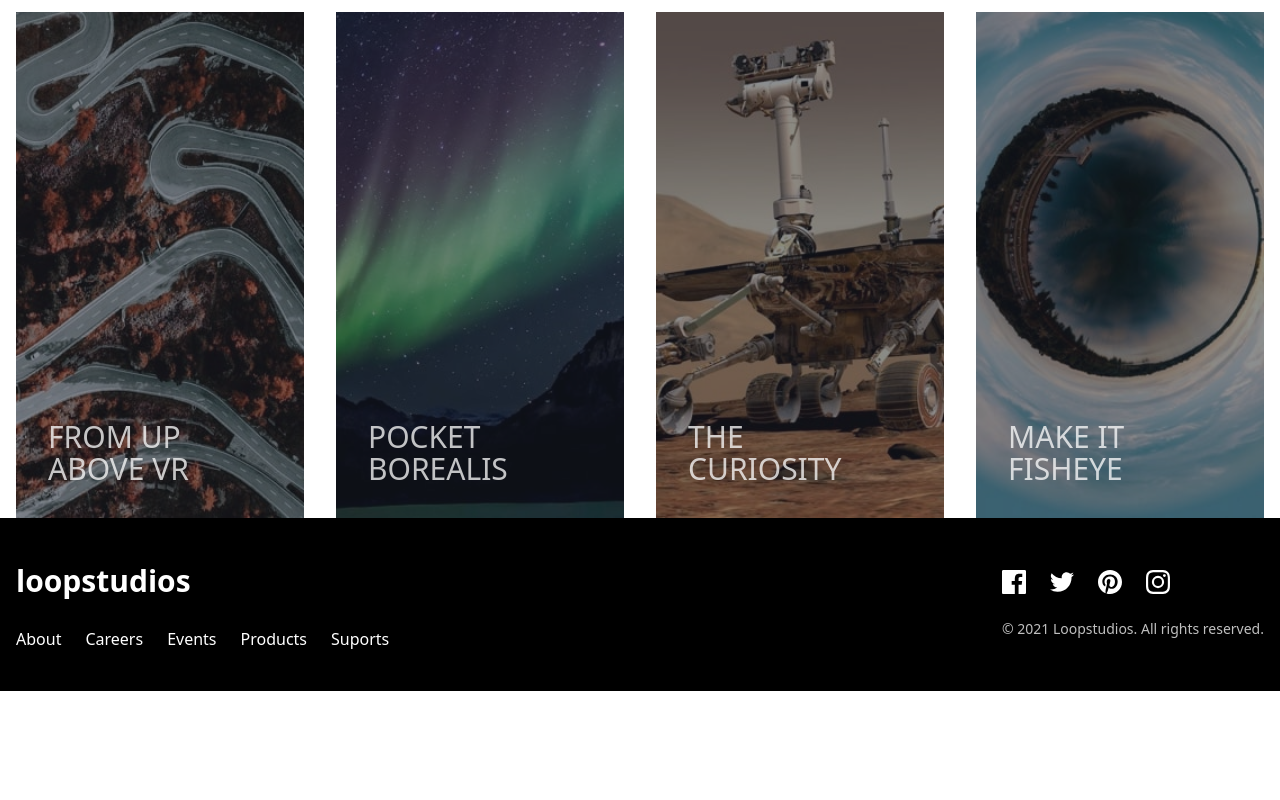
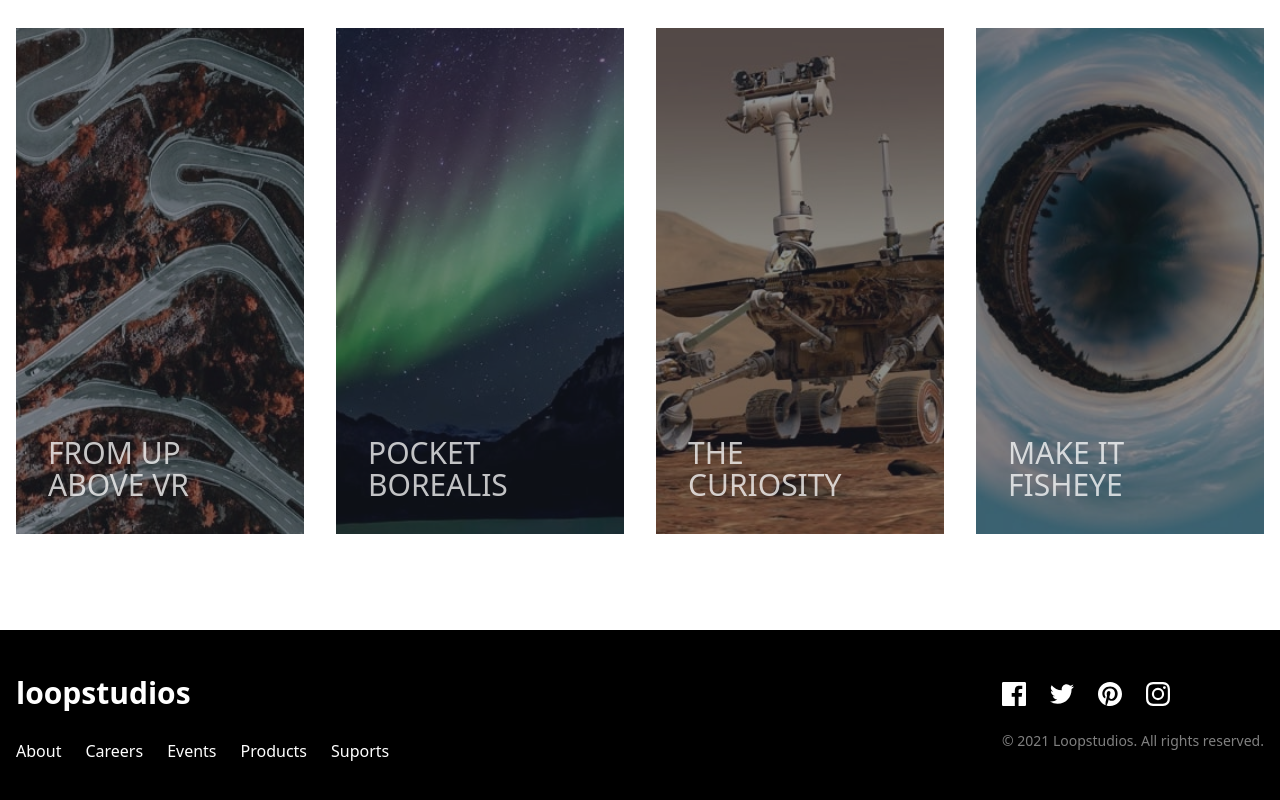
Before and after one commit to rahulkhimsuriya/frontendmentor-loopstudios-landing-page, a Nuxt app: page / in a window 1280 px wide. Shown: the part 1623-2423 px from the top of the page. Before the commit the page ends 2314 px from the top, so only its background shows below. Built offline with nearby package versions, Linux system fonts and the light colour scheme.

Commit message:
tweak styles

```diff
--- a/components/CreationCard.vue
+++ b/components/CreationCard.vue
@@ -4,7 +4,11 @@
       class="absolute inset-0 bg-gray-900 bg-opacity-50 hover:bg-white hover:bg-opacity-75"
     ></div>
 
-    <img :src="creation.imageSrc" :alt="creation.title" class="w-full h-full" />
+    <img
+      :src="creation.imageSrc"
+      :alt="creation.title"
+      class="w-full h-full object-cover object-center"
+    />
 
     <div class="absolute bottom-0 w-56 md:w-40 ml-8 mb-12 md:mb-8">
       <NuxtLink
--- a/components/Logo.vue
+++ b/components/Logo.vue
@@ -1,5 +1,8 @@
 <template>
-  <NuxtLink :to="{ name: 'index' }" class="text-white font-semibold text-3xl">
+  <NuxtLink
+    :to="{ name: 'index' }"
+    class="text-white text-3xl font-semibold hover:opacity-75"
+  >
     loopstudios
   </NuxtLink>
 </template>
--- a/layouts/default.vue
+++ b/layouts/default.vue
@@ -14,7 +14,7 @@
       </div>
     </header>
 
-    <main class="px-4 container mx-auto">
+    <main class="px-4 py-24 container mx-auto">
       <Nuxt />
     </main>
 
@@ -75,7 +75,7 @@
               </li>
             </ul>
 
-            <p class="text-sm text-white opacity-75">
+            <p class="text-sm text-white opacity-50">
               © 2021 Loopstudios. All rights reserved.
             </p>
           </div>
--- a/pages/index.vue
+++ b/pages/index.vue
@@ -1,5 +1,5 @@
 <template>
-  <div class="w-full mt-20 space-y-24">
+  <div class="w-full space-y-24">
     <div class="grid grid-cols-1 lg:grid-cols-2">
       <div>
         <img src="~assets/images/desktop/image-interactive.jpg" />
```
